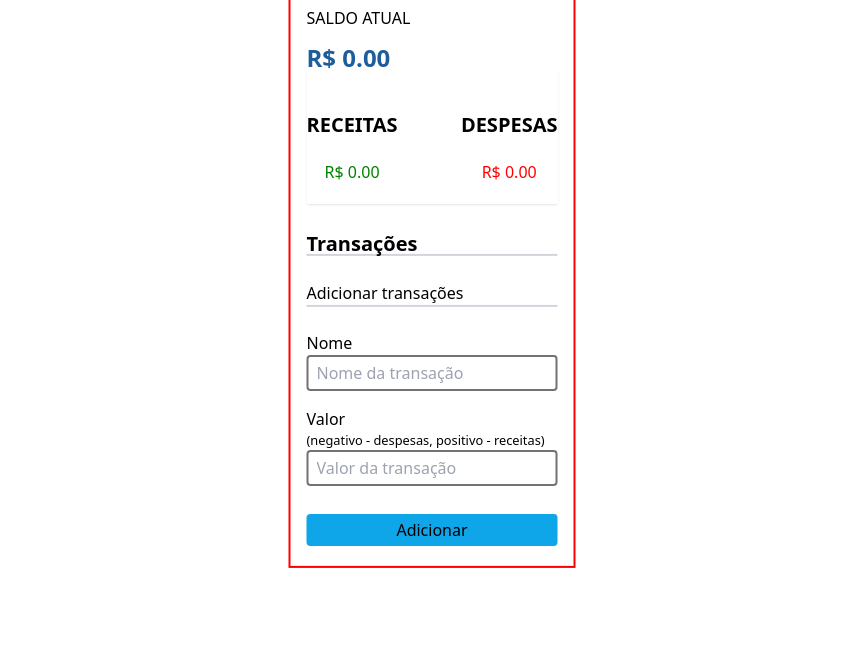
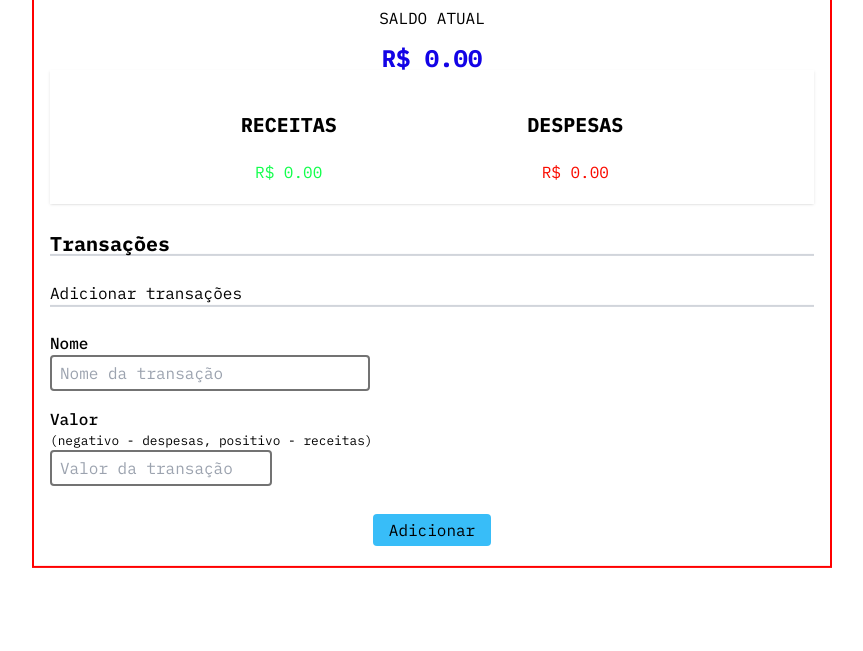
Before and after one commit to ezequielFaustino/income-expenses, a website: page index.html in a window 1280 px wide. Shown: the part 149-800 px from the top of the page, without its empty margins (208-1071 px from the left). Drawn offline with Linux system fonts and the light colour scheme.

Commit message:
alterado estilos para tela maiores

```diff
--- a/index.html
+++ b/index.html
@@ -6,6 +6,10 @@
   <meta http-equiv="X-UA-Compatible" content="IE=edge">
   <meta name="viewport" content="width=device-width, initial-scale=1.0">
   <title>Controle de Despesas</title>
+  <!-- Google Fonts -->
+  <link rel="preconnect" href="https://fonts.googleapis.com">
+  <link rel="preconnect" href="https://fonts.gstatic.com" crossorigin>
+  <link href="https://fonts.googleapis.com/css2?family=IBM+Plex+Mono:wght@400;500;700&display=swap" rel="stylesheet">
   <link rel="stylesheet" href="public/style.css">
 </head>
 
@@ -48,7 +52,7 @@
           placeholder="Valor da transação">
       </div>
 
-      <button class="px-4 py-1 rounded bg-sky-500">Adicionar</button>
+      <button class="px-4 py-1 rounded bg-sky-400">Adicionar</button>
     </form>
   </div>
 </body>
--- a/src/base/base.css
+++ b/src/base/base.css
@@ -2,9 +2,17 @@
 @tailwind components;
 @tailwind utilities;
 
+:root {
+  --clr-primary-700: #1303E6;
+  --clr-primary-400: #12FF4C;
+  --clr-secondary-400: #FA0C00;
+
+  --ff-base: 'IBM Plex Mono', monospace;
+}
+
 h1 {
   font-size: clamp(1.25rem, 1rem + 10vw, 1.5rem);
-  color: #1D5D9B;
+  color: var(--clr-primary-700);
 }
 
 h2,
@@ -21,3 +29,7 @@ p {
 h4 {
   margin-bottom: 1em;
 }
+
+body {
+  font-family: var(--ff-base);
+}
--- a/src/layouts/layouts.css
+++ b/src/layouts/layouts.css
@@ -1,5 +1,6 @@
+@import '../base/base.css';
+
 .wrapper {
-  border: 2px solid red;
   padding: 0 1em;
   max-width: 60em;
   margin-inline: auto;
@@ -8,6 +9,17 @@
   top: 50%;
   left: 50%;
   transform: translate(-50%, -50%);
+
+  @media screen and (min-width: 60em) {
+    border: 2px solid red;
+    min-width: 50em;
+  }
+}
+
+.current-balance {
+  @media screen and (min-width: 60em) {
+    text-align: center;
+  }
 }
 
 .inc-exp-list {
@@ -15,12 +27,16 @@
   justify-content: space-between;
   padding: 1.25em 0;
 
-  & div > p[data-js="money-plus"] {
-    color: green;
+  @media screen and (min-width: 60em) {
+    justify-content: space-evenly;
   }
 
-  & div > p[data-js="money-minus"] {
-    color: red;
+  & div>p[data-js="money-plus"] {
+    color: var(--clr-primary-400);
+  }
+
+  & div>p[data-js="money-minus"] {
+    color: var(--clr-secondary-400);
   }
 }
 
@@ -40,11 +56,25 @@ form[data-js="form"] {
     padding: .5em 0;
   }
 
+  & label {
+    font-weight: 500;
+  }
+
   & input {
     padding: .25em 0.5em;
+
+    @media screen and (min-width: 60em) {
+      max-width: 20em;
+    }
+  }
+
+  & input[data-js="amount"] {
+    @media screen and (min-width: 60em) {
+      max-width: calc(50% - 10em);
+    }
   }
 
   & button {
-    margin: 1.25em 0;
+    margin: 1.25em auto;
   }
 }
```
Also changed, not shown: public/style.css.
